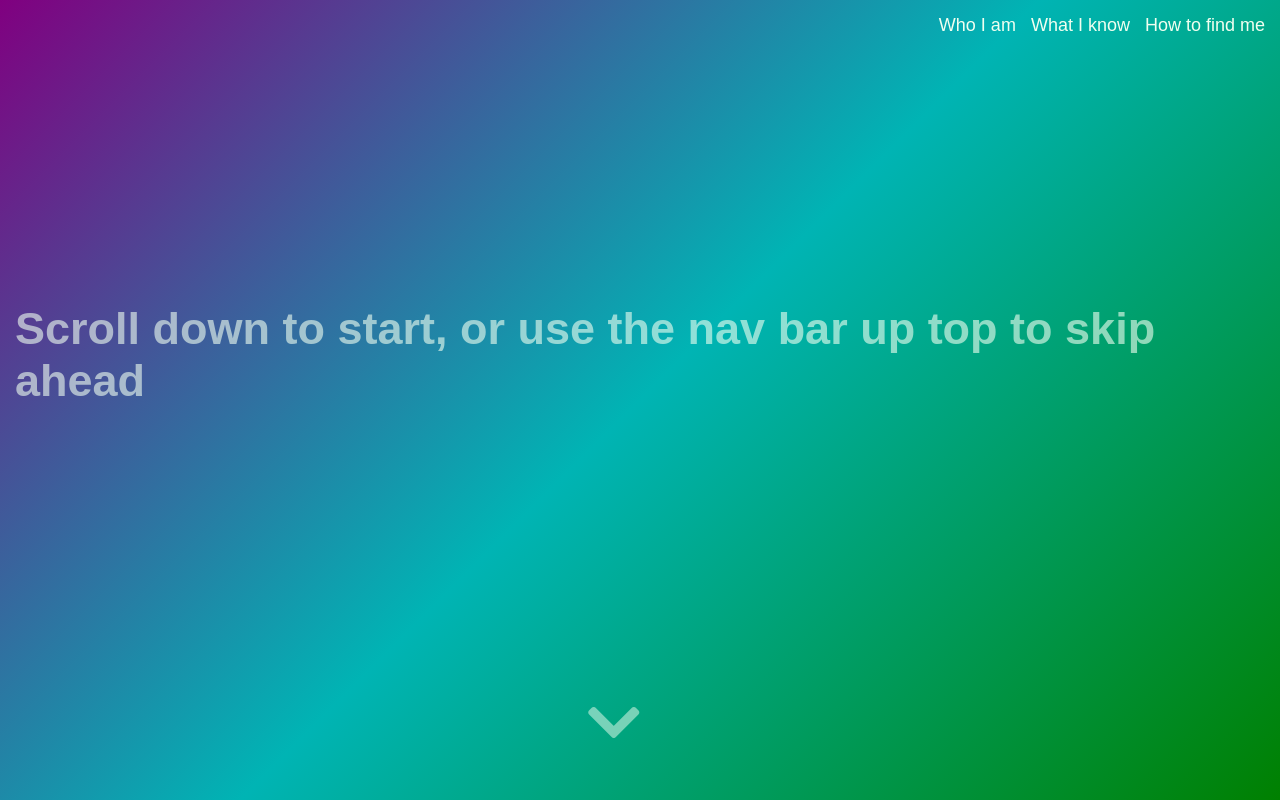
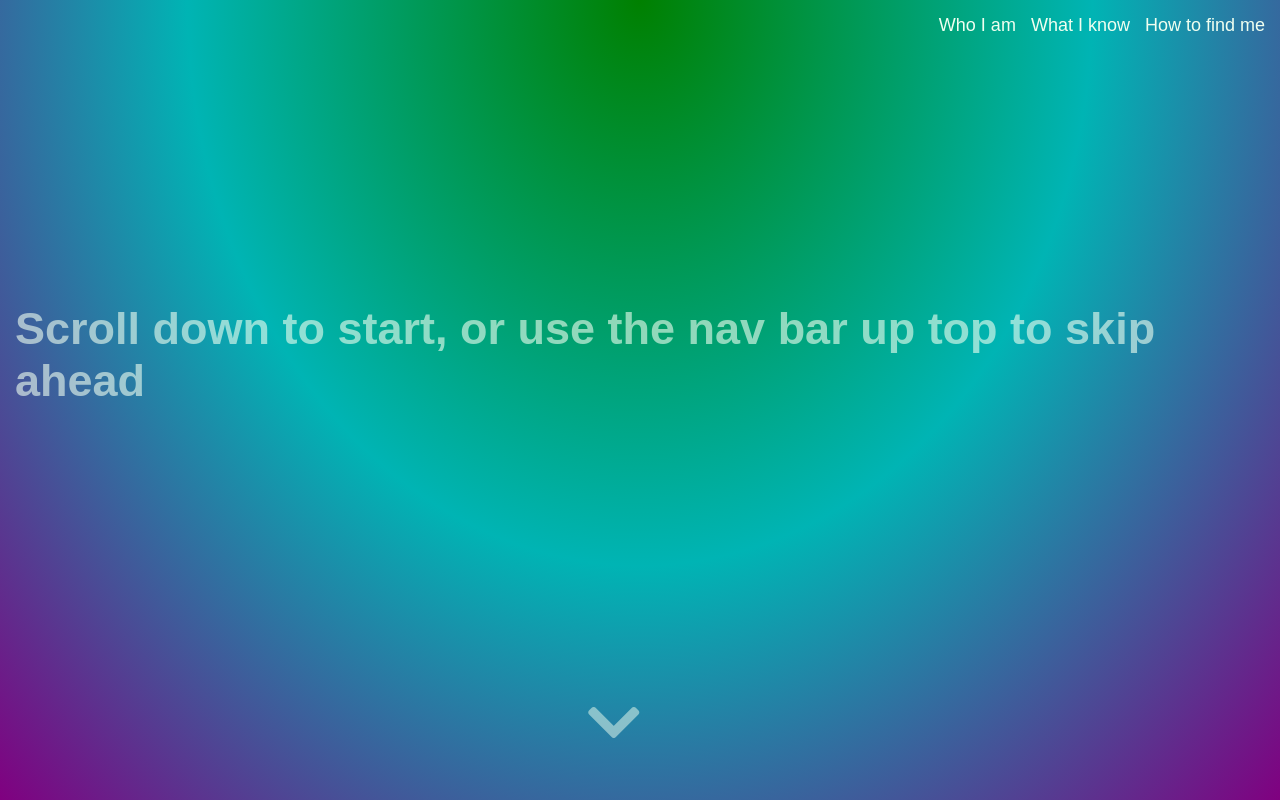
Before and after one commit to krushilnaik/krushilnaik.github.io, a React (Create React App) app: page / in a window 1280 px wide. Shown: the top 800 px of the page. Built offline with nearby package versions, Linux system fonts and the light colour scheme.

Commit message:
Styling tweaks
- change gradient background

```diff
--- a/public/assets/css/style.css
+++ b/public/assets/css/style.css
@@ -25,10 +25,10 @@ body {
 	width: 100%;
 
 	background: #c31432;
-	background: linear-gradient(-45deg, green, rgb(0, 180, 180), purple);
+	background: radial-gradient(ellipse at top, green, rgb(0, 180, 180), purple);
 	background-attachment: fixed;
 	background-size: 400% 400%;
-	animation: backgroundAnimation 10s infinite;
+	animation: backgroundAnimation 30s infinite;
 }
 
 @keyframes backgroundAnimation {
```
